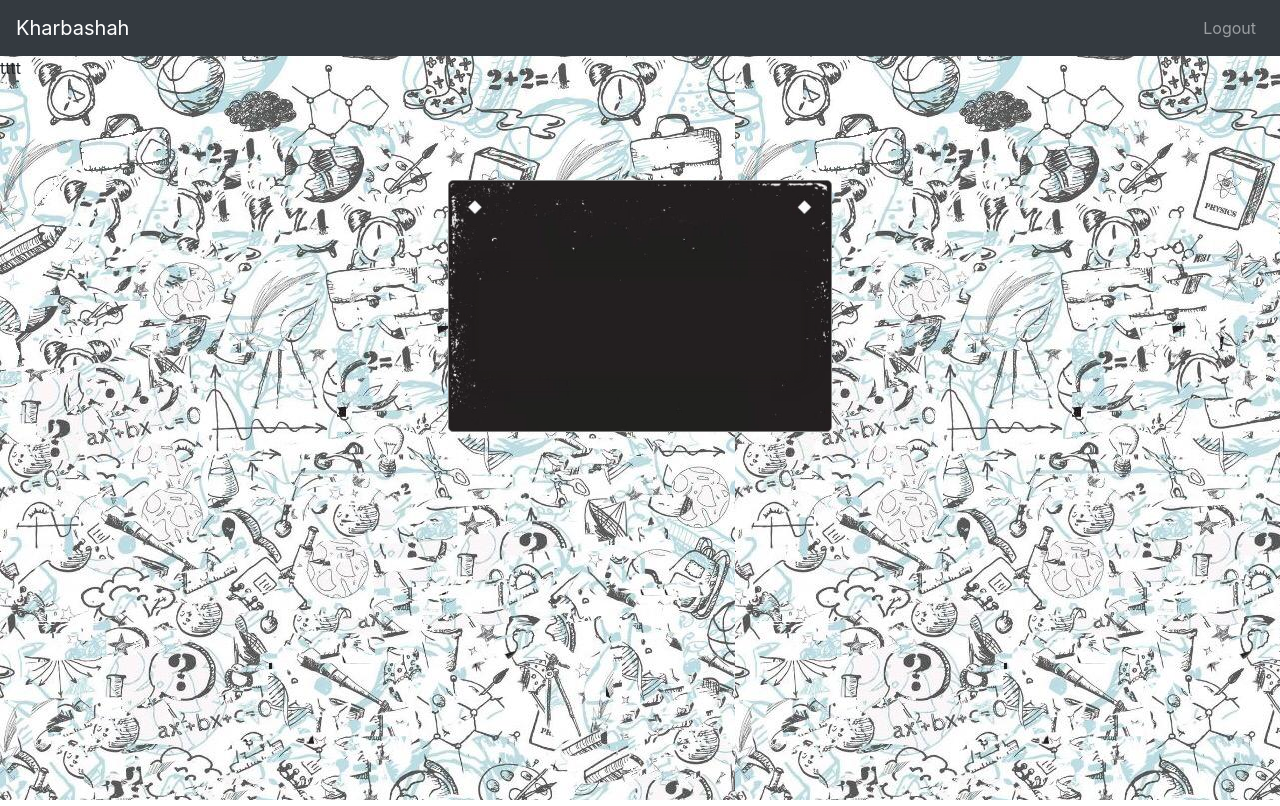
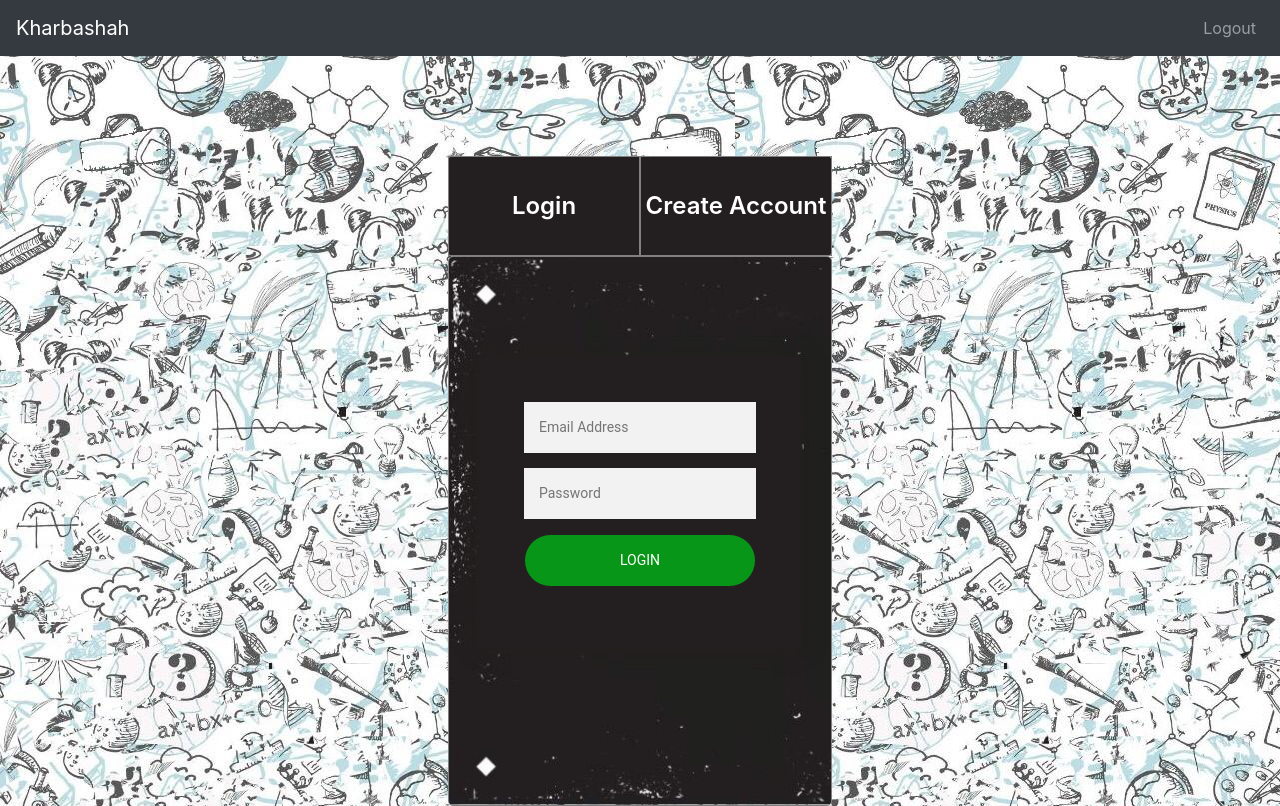
Before and after one commit to seerde/Project-4, a React (Create React App) app in the folder frontend/: page /user in a window 1280 px wide. Built offline with nearby package versions, Linux system fonts and the light colour scheme.

Commit message:
merged login and signup pages

```diff
--- a/frontend/src/components/user/Login.js
+++ b/frontend/src/components/user/Login.js
@@ -1,4 +1,4 @@
-import React, { Component } from 'react'
+import React, { Component } from "react";
 
 // constructor(props){
 //     super(props);
@@ -20,7 +20,8 @@ import React, { Component } from 'react'
 //                 <input type = "submit" value ="Login"/>
 //            </form>
 //             </div>
-{/* <div className= "root-container">
+{
+  /* <div className= "root-container">
 
     <div className="box-container">
         <div className= "controller">
@@ -43,49 +44,58 @@ import React, { Component } from 'react'
     }
 }
 
-export default Login; */}
-
+export default Login; */
+}
 
 class Login extends Component {
-
-    constructor(props){
+  constructor(props) {
     super(props);
-    this.state={
+    this.state = {
       isLoginOpen: true,
-        isRegisterOpen: false
+      isRegisterOpen: false,
     };
   }
 
   showLoginBox() {
-    this.setState({isLoginOpen: true, isSignupOpen: false});
+    this.setState({ isLoginOpen: true, isSignupOpen: false });
   }
 
-   submitLogin (e){
-
-
-
-   }
+  submitLogin(e) {}
   render() {
     return (
-
-            <div className ="inner-container">
-                <div className= "box">
+      <div className="inner-container">
+        <div className="box">
           <div className="input-group">
-                        <label htmlFor ="emil"></label>
-                        <input type ="text" name="Email" className ="login-input" placeholder ="Email Address " class="input-xlarge"/>
+            <label htmlFor="emil"></label>
+            <input
+              type="text"
+              name="Email"
+              className="login-input input-xlarge"
+              placeholder="Email Address "
+            />
           </div>
 
-
           <div className="input-group">
-                        <label htmlFor ="password"></label>
-                        <input type ="password" name="password" className ="login-input" placeholder ="Password"/>
-                    </div >
-                    <div class="form-group text-center">
-                    <button type ="button" class="btn btn-success btn-lg" onClick={this.submitLogin.bind(this)} >Login</button>
+            <label htmlFor="password"></label>
+            <input
+              type="password"
+              name="password"
+              className="login-input"
+              placeholder="Password"
+            />
+          </div>
+          <div className="form-group text-center">
+            <button
+              type="button"
+              className="btn btn-success btn-lg"
+              onClick={this.submitLogin.bind(this)}
+            >
+              Login
+            </button>
           </div>
         </div>
       </div>
-            )
+    );
   }
 }
 
--- a/frontend/src/components/user/Signup.js
+++ b/frontend/src/components/user/Signup.js
@@ -1,51 +1,48 @@
-import React, { Component } from 'react'
+import React, { Component } from "react";
 
 class Signup extends Component {
-
-    constructor(props){
+  constructor(props) {
     super(props);
-    this.state={
-
-     };
+    this.state = {};
   }
-   submitSignup (e){
-
-
-
-   }
+  submitSignup(e) {}
   render() {
     return (
-              <div className ="container">
-            <div className ="inner-container-m">
-                <div className= "box">
-
+      <div className="inner-container">
+        <div className="box">
           <div className="input-group">
-
-                        <input type ="text" name="username " placeholder ="Username"/>
+            <input type="text" name="username " placeholder="Username" />
           </div>
 
           <div className="input-group">
-                        <label htmlFor ="emil"></label>
-                        <input type ="text" name="Email"  placeholder ="Email Address "/>
+            <label htmlFor="emil"></label>
+            <input type="text" name="Email" placeholder="Email Address " />
           </div>
 
           <div className="input-group">
-                        <label htmlFor ="password"></label>
-                        <input type ="password" name="password"  placeholder ="Password"/>
+            <label htmlFor="password"></label>
+            <input type="password" name="password" placeholder="Password" />
           </div>
 
           <div className="input-group">
-                    <label htmlFor ="password"></label>
-                        <input type ="password" name="Password confirmation "  placeholder ="Password confirmation "/>
+            <label htmlFor="password"></label>
+            <input
+              type="password"
+              name="Password confirmation "
+              placeholder="Password confirmation "
+            />
           </div>
 
-
-                    <button type ="button" className="btn btn-sm" onClick={this.submitSignup.bind(this)} >Sign Up</button>
-                </div>
-
+          <button
+            type="button"
+            className="btn btn-sm"
+            onClick={this.submitSignup.bind(this)}
+          >
+            Sign Up
+          </button>
         </div>
       </div>
-            )
+    );
   }
 }
 
--- a/frontend/src/components/user/User.js
+++ b/frontend/src/components/user/User.js
@@ -6,22 +6,28 @@ export default class User extends Component {
     super(props);
     this.state = {
       isLoginOpen: true,
-      isRegisterOpen: false,
     };
   }
   showLogin() {
-    this.setState({ isLoginOpen: true, isRegisterOpen: false });
+    console.log("test");
+    this.setState({ isLoginOpen: true });
   }
   showSingup() {
-    this.setState({ isRegisterOpen: true, isLoginOpen: false });
+    console.log("test");
+    this.setState({ isLoginOpen: false });
   }
   render() {
     return (
       <div>
-        <div>tttt</div>
-        <div className="inner-container">
-          <div className="box"></div>
+        <div className="user__container">
+          <div className="user__btn" onClick={() => this.showLogin()}>
+            Login
+          </div>
+          <div className="user__btn" onClick={() => this.showSingup()}>
+            Create Account
+          </div>
         </div>
+        {this.state.isLoginOpen ? <Login /> : <Signup />}
       </div>
       // <div className="film-list">
       //   <div className="film-list-filters">
--- a/frontend/src/index.css
+++ b/frontend/src/index.css
@@ -55,8 +55,8 @@ p {
   background-image:
  */ {
   max-width: 30%;
-
-  margin: 100px auto;
+  height: 550px;
+  margin: 0 auto;
   padding: 30px;
   border: 1px solid gray;
   border-radius: 5px;
@@ -64,6 +64,47 @@ p {
   background-repeat: no-repeat;
   background-size: cover;
 }
+
+.inner-container-user {
+  max-width: 30%;
+  margin: 0 auto;
+  padding: 30px;
+  /* border: 1px solid gray; */
+  border-radius: 5px;
+  background-image: url("/background2.jpeg");
+  background-repeat: no-repeat;
+  background-size: cover;
+}
+
+.user__container {
+  display: flex;
+  max-width: 30%;
+  height: 100px;
+  margin: 100px auto 0 auto;
+  /* border: 1px solid gray; */
+  border-radius: 5px;
+  background-color: #231f20;
+}
+
+.user__btn {
+  display: flex;
+  align-items: center;
+  justify-content: center;
+  width: 100%;
+  height: 100%;
+  text-align: center;
+  color: white;
+  font-size: 24px;
+  font-weight: 600;
+  border: 1px solid gray;
+}
+.user__btn:hover {
+  background-color: #645c5e;
+}
+.user__btn:active {
+  background-color: #978b8e;
+}
+
 .box {
   position: relative;
   z-index: 1;
@@ -76,6 +117,7 @@ p {
   box-shadow: 0 0 20px 0 rgba(35, 32, 31, 100%),
     0 5px 5px 0 rgba(35, 32, 31, 100%);
 }
+
 .box input {
   font-family: "Roboto", sans-serif;
   outline: 0;
@@ -111,18 +153,6 @@ input:focus {
   background-color: #f4f4f4;
   border: none;
   outline: none;
-}
-
-.inner-container-m {
-  max-width: 50%;
-
-  margin: 100px auto;
-  padding: 30px;
-  border: 1px solid gray;
-  border-radius: 0px;
-  background-image: url("/background2.jpeg");
-  background-repeat: no-repeat;
-  background-size: cover;
 }
 
 .film-list {
```
Lines whose indentation alone changed are shown as unchanged.
